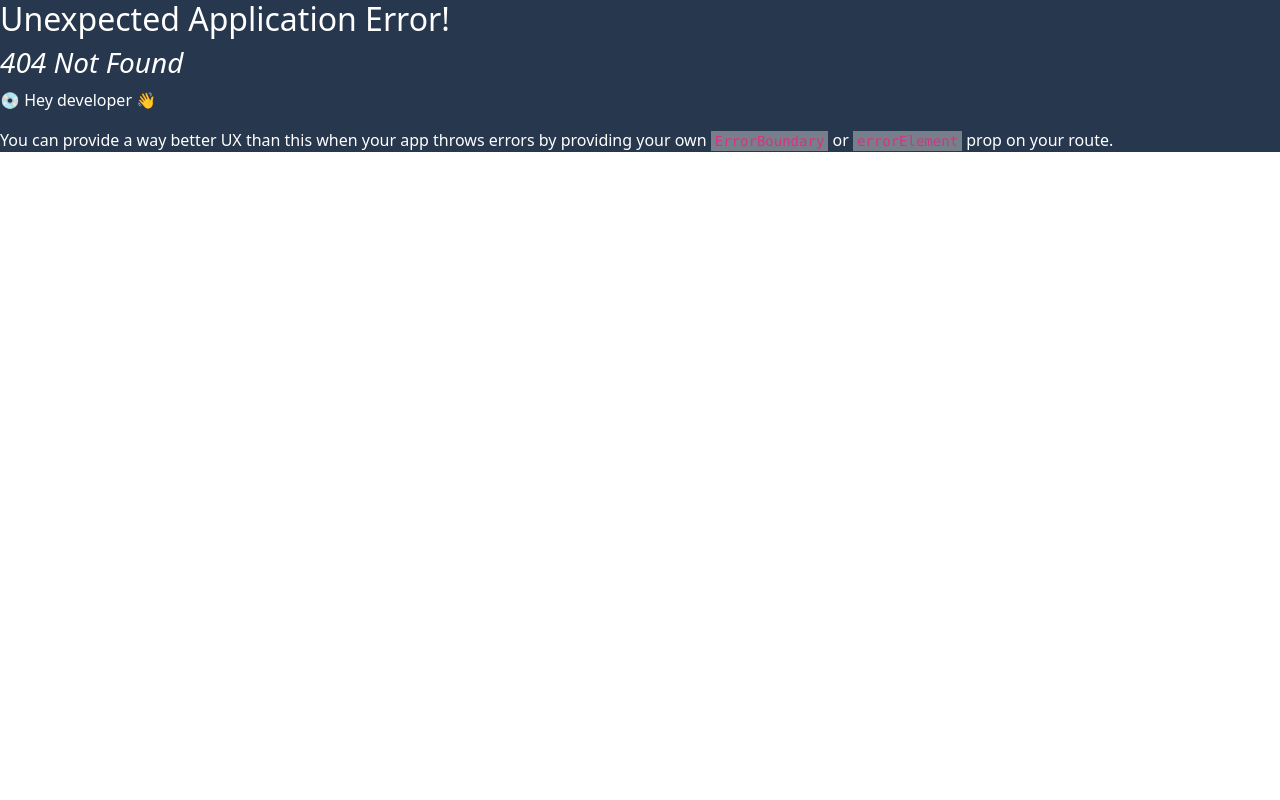
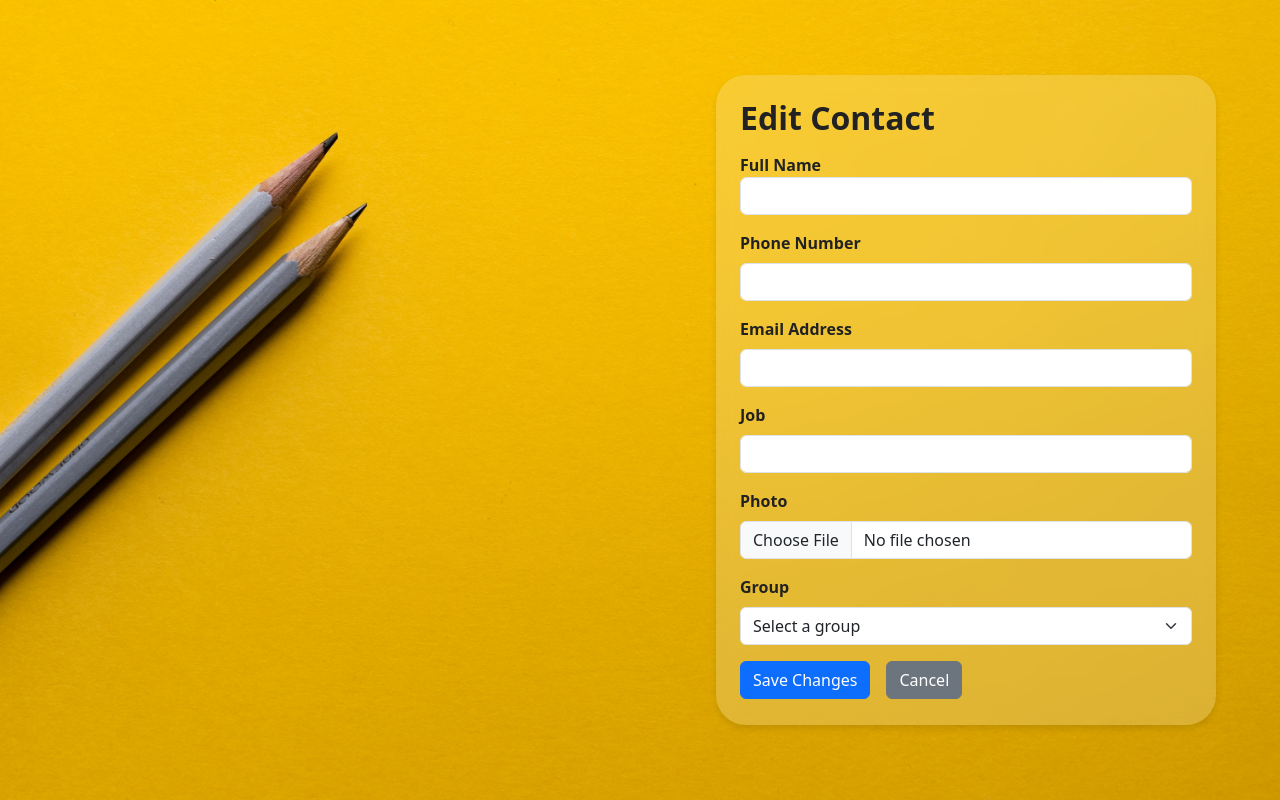
Before and after one commit to Deviel-Y/ContactManager, a React (Vite) app in the folder Contact-Manager/: page /contacts/contactEdit/1 in a window 1280 px wide. Before the commit this address had no page. Built offline with nearby package versions, Linux system fonts and the light colour scheme; data requests are answered from the project's data file.

Commit message:
EditContact component built & be able to edit the contact

```diff
--- a/Contact-Manager/src/Components/ContactCard.tsx
+++ b/Contact-Manager/src/Components/ContactCard.tsx
@@ -52,7 +52,7 @@ const ContactCard = ({ contact }: Props) => {
       </ul>
       <div className={styles.actionButtons}>
         <button
-          onClick={() => navigate(`/contacts/${contact.id}`)}
+          onClick={() => navigate(`/contacts/contactInfo/${contact.id}`)}
           className={[styles.btn, styles.btnShow].join(" ")}
         >
           Show
@@ -63,7 +63,12 @@ const ContactCard = ({ contact }: Props) => {
         >
           Delete
         </button>
-        <button className={[styles.btn, styles.btnEdit].join(" ")}>Edit</button>
+        <button
+          className={[styles.btn, styles.btnEdit].join(" ")}
+          onClick={() => navigate(`/contacts/contactEdit/${contact.id}`)}
+        >
+          Edit
+        </button>
       </div>
     </div>
   );
--- a/Contact-Manager/src/Components/routes.tsx
+++ b/Contact-Manager/src/Components/routes.tsx
@@ -2,11 +2,13 @@ import { createBrowserRouter } from "react-router-dom";
 import HomePage from "../Pages/HomePage";
 import ContactInfo from "../Pages/ContactInfo";
 import AddContact from "../Pages/AddContact";
+import EditContact from "../Pages/EditContact";
 
 const routes = createBrowserRouter([
   { path: "/", element: <HomePage /> },
-  { path: "/contacts/:id", element: <ContactInfo /> },
+  { path: "/contacts/contactInfo/:id", element: <ContactInfo /> },
   { path: "/contacts/add", element: <AddContact /> },
+  { path: "/contacts/contactEdit/:id", element: <EditContact /> },
 ]);
 
 export default routes;
--- /dev/null
+++ b/Contact-Manager/src/Pages/EditContact.tsx
@@ -0,0 +1,172 @@
+import { useMutation, useQueryClient } from "@tanstack/react-query";
+import { ChangeEvent, FormEvent, useState } from "react";
+import { useNavigate, useParams } from "react-router-dom";
+import Contact from "../Entites/Contact";
+import contactService from "../Services/contactService";
+import styles from "../Styles/Form.module.css";
+import useGroups from "../hooks/useGroups";
+
+const EditContact = () => {
+  const { id } = useParams();
+
+  const queryClient = useQueryClient();
+  const editContact = useMutation({
+    mutationFn: (contact: Contact) =>
+      contactService.update(contact, parseInt(id!)).then((res) => res.data),
+
+    onSuccess: (savedContact) => {
+      queryClient.setQueryData<Contact[]>(["contacts"], (old) => {
+        return old?.map((contact) => {
+          if (contact.id === parseInt(id!)) return savedContact;
+          return contact;
+        });
+      });
+      navigate("/");
+    },
+
+    onError: (error) => {
+      console.error("Error adding contact:", error);
+    },
+  });
+  const [formState, setFormState] = useState({} as Contact);
+
+  const { data: groups } = useGroups();
+
+  const navigate = useNavigate();
+
+  const handleChange = (
+    e: ChangeEvent<HTMLInputElement | HTMLSelectElement>
+  ) => {
+    const target = e.target as HTMLInputElement;
+    const { name, value, type } = target;
+
+    if (type === "file") {
+      const file = target.files?.[0];
+
+      if (file) {
+        const imageUrl = URL.createObjectURL(file);
+        setFormState((prevState) => ({
+          ...prevState,
+          photo: imageUrl,
+        }));
+      }
+    } else {
+      setFormState((prevState) => ({
+        ...prevState,
+        [name]: value,
+      }));
+    }
+  };
+
+  const handleSubmit = (e: FormEvent<HTMLFormElement>) => {
+    e.preventDefault();
+
+    const newContact = {
+      ...formState,
+      id: Date.now(),
+    };
+
+    editContact.mutate(newContact);
+  };
+
+  return (
+    <section className={styles.formContainer}>
+      <form className={styles.formInputs} onSubmit={handleSubmit}>
+        <h2 className="mb-3">Edit Contact</h2>
+        <div className={["mb-3", styles.inputSection].join(" ")}>
+          <label className={styles.formLabel} htmlFor="fullName">
+            Full Name
+          </label>
+          <input
+            onChange={handleChange}
+            name="fullname"
+            maxLength={35}
+            type="text"
+            id="fullName"
+            className="form-control"
+          />
+        </div>
+        <div className={["mb-3", styles.inputSection].join(" ")}>
+          <label className="form-label" htmlFor="mobile">
+            Phone Number
+          </label>
+          <input
+            onChange={handleChange}
+            name="mobile"
+            maxLength={20}
+            type="number"
+            id="mobile"
+            className="form-control"
+          />
+        </div>
+        <div className={["mb-3", styles.inputSection].join(" ")}>
+          <label className="form-label" htmlFor="email">
+            Email Address
+          </label>
+          <input
+            onChange={handleChange}
+            name="email"
+            maxLength={35}
+            type="email"
+            id="email"
+            className="form-control"
+          />
+        </div>
+        <div className={["mb-3", styles.inputSection].join(" ")}>
+          <label className="form-label" htmlFor="Job">
+            Job
+          </label>
+          <input
+            onChange={handleChange}
+            name="job"
+            maxLength={35}
+            type="text"
+            id="Job"
+            className="form-control"
+          />
+        </div>
+        <div className={["mb-3", styles.inputSection].join(" ")}>
+          <label htmlFor="photo" className="form-label">
+            Photo
+          </label>
+          <input
+            onChange={handleChange}
+            name="photo"
+            type="file"
+            accept="image/*"
+            id="photo"
+            className="form-control"
+          />
+        </div>
+        <div className={["mb-3", styles.inputSection].join(" ")}>
+          <label htmlFor="group" className="form-label">
+            Group
+          </label>
+          <select
+            onChange={handleChange}
+            name="group"
+            id="group"
+            className="form-select"
+          >
+            <option value="">Select a group</option>
+            {groups?.map((group) => (
+              <option value={group.name} key={group.id}>
+                {group.name}
+              </option>
+            ))}
+          </select>
+        </div>
+        <div className={["mb-3", styles.inputSection].join(" ")}>
+          <button className="btn btn-primary me-3" type="submit">
+            Save Changes
+          </button>
+          <button onClick={() => navigate("/")} className="btn btn-secondary">
+            Cancel
+          </button>
+        </div>
+      </form>
+    </section>
+  );
+};
+
+export default EditContact;
--- /dev/null
+++ b/Contact-Manager/src/Styles/EditContact.module.css
@@ -0,0 +1,29 @@
+.formContainer {
+  background: url("../assets/addContactBackground.jpg");
+  background-size: cover;
+  display: flex;
+  justify-content: flex-end;
+  align-items: center;
+  padding: 1.5rem 4rem;
+  height: 100vh;
+}
+
+.formInputs {
+  background-color: rgba(255, 255, 255, 0.2);
+  box-shadow: 0 4px 6px rgba(0, 0, 0, 0.1);
+  backdrop-filter: blur(10px);
+  padding: 1.5rem;
+  width: 500px;
+  height: 650px;
+  border-radius: 30px;
+}
+
+.inputSection,
+label,
+form h2,
+form select {
+  outline: 0;
+  background-color: transparent;
+  color: rgb(34, 34, 34);
+  font-weight: 600;
+}
```
